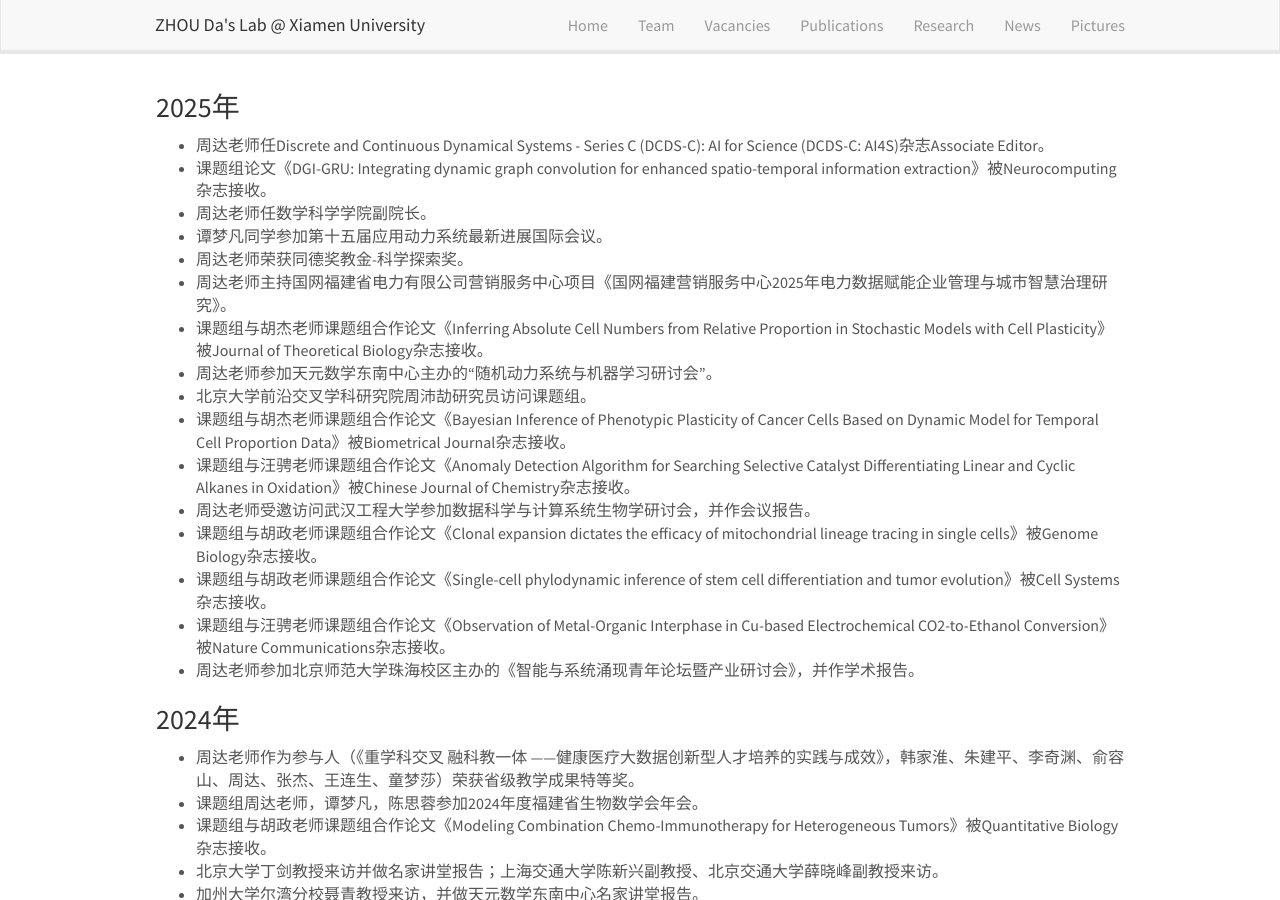
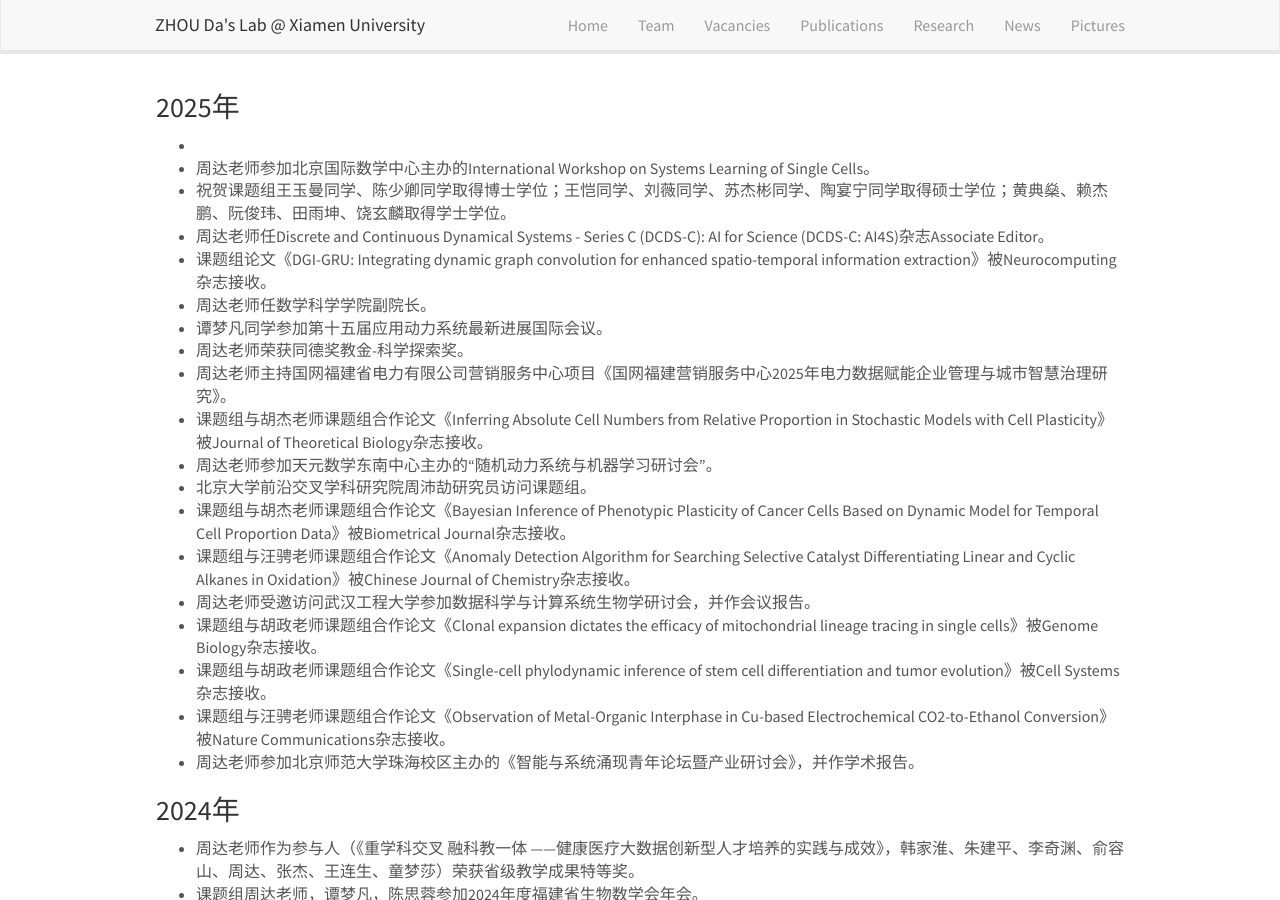
Before and after one commit to ZhouDaLab/zhoudalab.github.io, a Jekyll site: the page built from _pages/news.md, in a window 1280 px wide and 900 px high. Built offline with Jekyll 4.4.1, drawn with Linux system fonts in a browser that asks for light colours; nearby versions of some CDN libraries.

Commit message:
Update news.md

```diff
--- a/_pages/news.md
+++ b/_pages/news.md
@@ -8,6 +8,9 @@ permalink: /news/
 
 ### 2025年
 
+-
+- 周达老师参加北京国际数学中心主办的International Workshop on Systems Learning of Single Cells。
+- 祝贺课题组王玉曼同学、陈少卿同学取得博士学位；王恺同学、刘薇同学、苏杰彬同学、陶宴宁同学取得硕士学位；黄典燊、赖杰鹏、阮俊玮、田雨坤、饶玄麟取得学士学位。
 - 周达老师任Discrete and Continuous Dynamical Systems - Series C (DCDS-C): AI for Science (DCDS-C: AI4S)杂志Associate Editor。
 - 课题组论文《DGI-GRU: Integrating dynamic graph convolution for enhanced spatio-temporal information extraction》被Neurocomputing杂志接收。
 - 周达老师任数学科学学院副院长。
```
